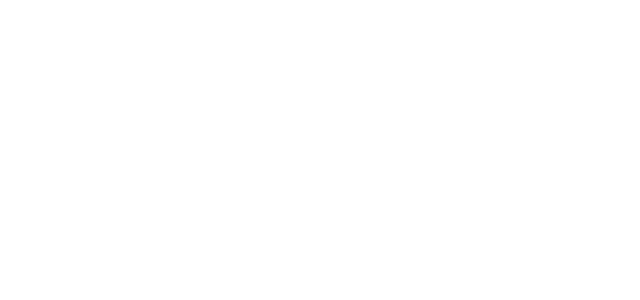
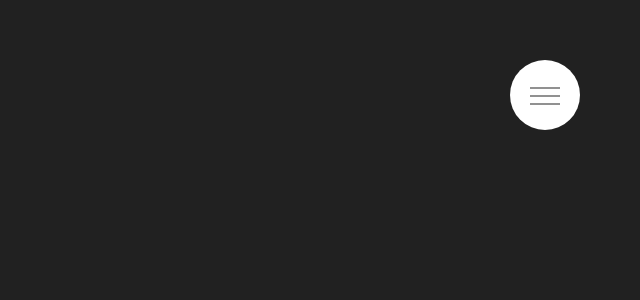
Before and after one commit to kristian4res/visuel, a React (Create React App) app: page / in a window 1280 px wide. Shown: the top 300 px of the page, without its empty margins (640-1280 px from the left). Built offline with nearby package versions, Linux system fonts and the light colour scheme.

Commit message:
cs: customizing ui

```diff
--- a/package.json
+++ b/package.json
@@ -9,6 +9,7 @@
     "react": "^17.0.2",
     "react-dom": "^17.0.2",
     "react-scripts": "5.0.0",
+    "tachyons": "^4.12.0",
     "web-vitals": "^2.1.4"
   },
   "scripts": {
--- a/public/index.html
+++ b/public/index.html
@@ -24,7 +24,7 @@
       work correctly both with client-side routing and a non-root public URL.
       Learn how to configure a non-root public URL by running `npm run build`.
     -->
-    <title>React App</title>
+    <title>Visuel</title>
   </head>
   <body>
     <noscript>You need to enable JavaScript to run this app.</noscript>
--- a/src/App.css
+++ b/src/App.css
@@ -1,38 +1,7 @@
-.App {
-  text-align: center;
+.app {
+  display: flex;
+  height: 100vh;
+  width: 100vw;
+
+  background-color: #212121;
 }
-
-.App-logo {
-  height: 40vmin;
-  pointer-events: none;
-}
-
-@media (prefers-reduced-motion: no-preference) {
-  .App-logo {
-    animation: App-logo-spin infinite 20s linear;
-  }
-}
-
-.App-header {
-  background-color: #282c34;
-  min-height: 100vh;
-  display: flex;
-  flex-direction: column;
-  align-items: center;
-  justify-content: center;
-  font-size: calc(10px + 2vmin);
-  color: white;
-}
-
-.App-link {
-  color: #61dafb;
-}
-
-@keyframes App-logo-spin {
-  from {
-    transform: rotate(0deg);
-  }
-  to {
-    transform: rotate(360deg);
-  }
-}
--- a/src/App.js
+++ b/src/App.js
@@ -1,12 +1,15 @@
+import Navigation from './components/Navigation/Navigation';
+import Logo from './components/Logo/Logo';
+
 import './App.css';
 
 function App() {
   return (
-    <div className="App">
-      {/* <Navigation />
+    <div className="app">
+      <Navigation />
       <Logo />
-      <ImageLinkForm />
-      <FaceRecognition /> */}
+      {/* <ImageLinkForm /> */}
+      {/* <FaceRecognition /> */}
     </div>
   );
 }
--- /dev/null
+++ b/src/components/Logo/Logo.js
@@ -0,0 +1,11 @@
+import React from 'react';
+
+const Logo = () => {
+  return (
+    <div className='ma4 mt0'>
+
+    </div>
+  );
+};
+
+export default Logo;
--- /dev/null
+++ b/src/components/Navigation/Navigation.js
@@ -0,0 +1,41 @@
+import React from 'react';
+
+import './Navigation.scss';
+
+const Navigation = () => {
+    return (
+        <div className="navigation">
+            <input type="checkbox" className="navigation__checkbox" id="navi-toggle" />
+            <label htmlFor="navi-toggle" className="navigation__button">
+                <span className="navigation__icon">&nbsp;</span>
+            </label>
+
+            <div className="navigation__background">&nbsp;</div>
+
+            <nav className="navigation__nav">
+                <ul className="navigation__list">
+                    <li className="navigation__item">
+                        <a href="#" className="navigation__link">
+                            <span className="navigation__item-number">01</span>
+                            About Visuel
+                        </a>
+                    </li>
+                    <li className="navigation__item">
+                        <a href="#" className="navigation__link">
+                            <span className="navigation__item-number">02</span>
+                            Login
+                        </a>
+                    </li>
+                    <li className="navigation__item">
+                        <a href="#" className="navigation__link">
+                            <span className="navigation__item-number">03</span>
+                            Register
+                        </a>
+                    </li>
+                </ul>
+            </nav>
+        </div>
+    )
+};
+
+export default Navigation;
--- /dev/null
+++ b/src/components/Navigation/Navigation.scss
@@ -0,0 +1,165 @@
+.navigation {
+    display: flex;
+    justify-content: center;
+    align-items: center;
+
+    &__checkbox {
+        display: none;
+    }
+
+    &__button {
+        height: 7rem;
+        width: 7rem;
+        border-radius: 50%;
+        box-shadow: 0 1rem 3rem rgba(var(--color-black), 0.1);
+        text-align: center;
+
+        position: fixed;
+        top: 6rem;
+        right: 6rem;
+
+        background-color: var(--color-white);
+        z-index: 2000;
+        cursor: pointer;
+    }
+
+    &__background {
+        height: 6rem;
+        width: 6rem;
+        border-radius: 50%;
+
+        position: fixed;
+        top: 6.5rem;
+        right: 6.5rem;
+
+        background-image: radial-gradient(var(--color-primary-light), var(--color-primary-dark));
+        z-index: 1000;
+        transition: transform .76s cubic-bezier(0.86, 0, 0.07, 1);
+
+    }
+
+    &__nav {
+        height: 100vh;
+        width: 0;
+        opacity: 0;
+
+        position: fixed;
+        top: 0;
+        left: 0;
+
+        z-index: 1500;
+        transition: all .76s cubic-bezier(0.68, -0.55, 0.265, 1.55);
+    }
+
+    &__list {
+        display: flex;
+        flex-direction: column;
+        justify-content: center;
+        align-items: center;
+
+        height: 100%;
+        width: 100%;
+
+        list-style: none;
+        text-align: center;
+    }
+
+    &__item {
+        margin: 1rem;
+    }
+
+    &__item-number {
+        display: inline-block;
+
+        margin-right: 1.5rem;
+    }
+
+    &__link {
+        visibility: hidden;
+
+        &:link, &:visited {
+            display: inline-block;
+
+            padding: 1rem 2rem;
+
+            text-decoration: none;
+            text-transform: uppercase;
+            font-size: 3rem;
+            font-weight: 300;
+            color: var(--color-white);
+
+            background-size: 222%;
+            background-image: linear-gradient(120deg, transparent 0%,  transparent 50%,  var(--color-white) 50%);
+            transition: all .4s;
+        }
+
+        &:hover, &:active {
+            color: var(--color-primary);
+
+            transform: translateX(1rem);
+            background-position: 100%;
+        }
+    }
+
+    // Functionality
+    &__checkbox:checked ~ &__background {
+        transform: scale(80);
+    }
+
+    &__checkbox:checked ~ &__nav {
+        opacity: 1;
+        width: 100%;
+    }
+
+    &__checkbox:checked ~ &__nav &__link {
+        visibility: visible;
+    }
+
+    // Icon
+    &__icon {
+        position: relative;
+        margin-top: 3.5rem;
+
+        &, &::before, &::after {
+            display: inline-block;
+            width: 3rem;
+            height: 2px;
+
+            background-color: rgb(145, 145, 145);
+        }
+
+        &::before, &::after {
+            content: "";
+
+            position: absolute;
+            left: 0;
+
+            transition: all .2s;
+        }
+
+        &::before { top: -.8rem; }
+        &::after { top: .8rem; }
+    }
+
+    &__button:hover &__icon::before {
+        top: -1rem;
+    }
+
+    &__button:hover &__icon::after {
+        top: 1rem;
+    }
+
+    &__checkbox:checked + &__button &__icon {
+        background-color: transparent;
+    }
+
+    &__checkbox:checked + &__button &__icon::before {
+        top: 0;
+        transform: rotate(135deg);
+    }
+
+    &__checkbox:checked + &__button &__icon::after {
+        top: 0;
+        transform: rotate(-135deg);
+    }
+}
--- a/src/index.css
+++ b/src/index.css
@@ -1,13 +1,35 @@
+@import url('https://fonts.googleapis.com/css2?family=IBM+Plex+Sans:wght@400;500;600&display=swap');
+
+:root {
+  --color-primary: #4b9be6;
+  --color-primary-light: #2998ff;
+  --color-primary-dark: #5643fa;
+  --color-secondary: #212121;
+
+  --color-white: #fff;
+  --color-black: #000;
+}
+
+*,
+*::before,
+*::after {
+    box-sizing: border-box;
+    margin: 0;
+    padding: 0;
+}
+
+html {
+  font-size: 62.5%;
+  scroll-behavior: smooth;
+}
+
 body {
-  margin: 0;
-  font-family: -apple-system, BlinkMacSystemFont, 'Segoe UI', 'Roboto', 'Oxygen',
-    'Ubuntu', 'Cantarell', 'Fira Sans', 'Droid Sans', 'Helvetica Neue',
-    sans-serif;
+  box-sizing: border-box;
+
+  font-family: 'IBM Plex Sans', sans-serif;
+  font-weight: 400;
+  line-height: 1.6;
+
   -webkit-font-smoothing: antialiased;
   -moz-osx-font-smoothing: grayscale;
 }
-
-code {
-  font-family: source-code-pro, Menlo, Monaco, Consolas, 'Courier New',
-    monospace;
-}
--- a/src/index.js
+++ b/src/index.js
@@ -1,6 +1,7 @@
 import React from 'react';
 import ReactDOM from 'react-dom';
 import './index.css';
+import 'tachyons';
 import App from './App';
 import reportWebVitals from './reportWebVitals';
 
```
Also changed, not shown: src/components/button/Navigation/Navigation.js (deleted, +0 -13 lines), src/components/button/button.js (deleted, +0 -7 lines), src/components/button/Navigation/Navigation.scss (deleted), 1 other file (tests, documents, lock files or other folders).
